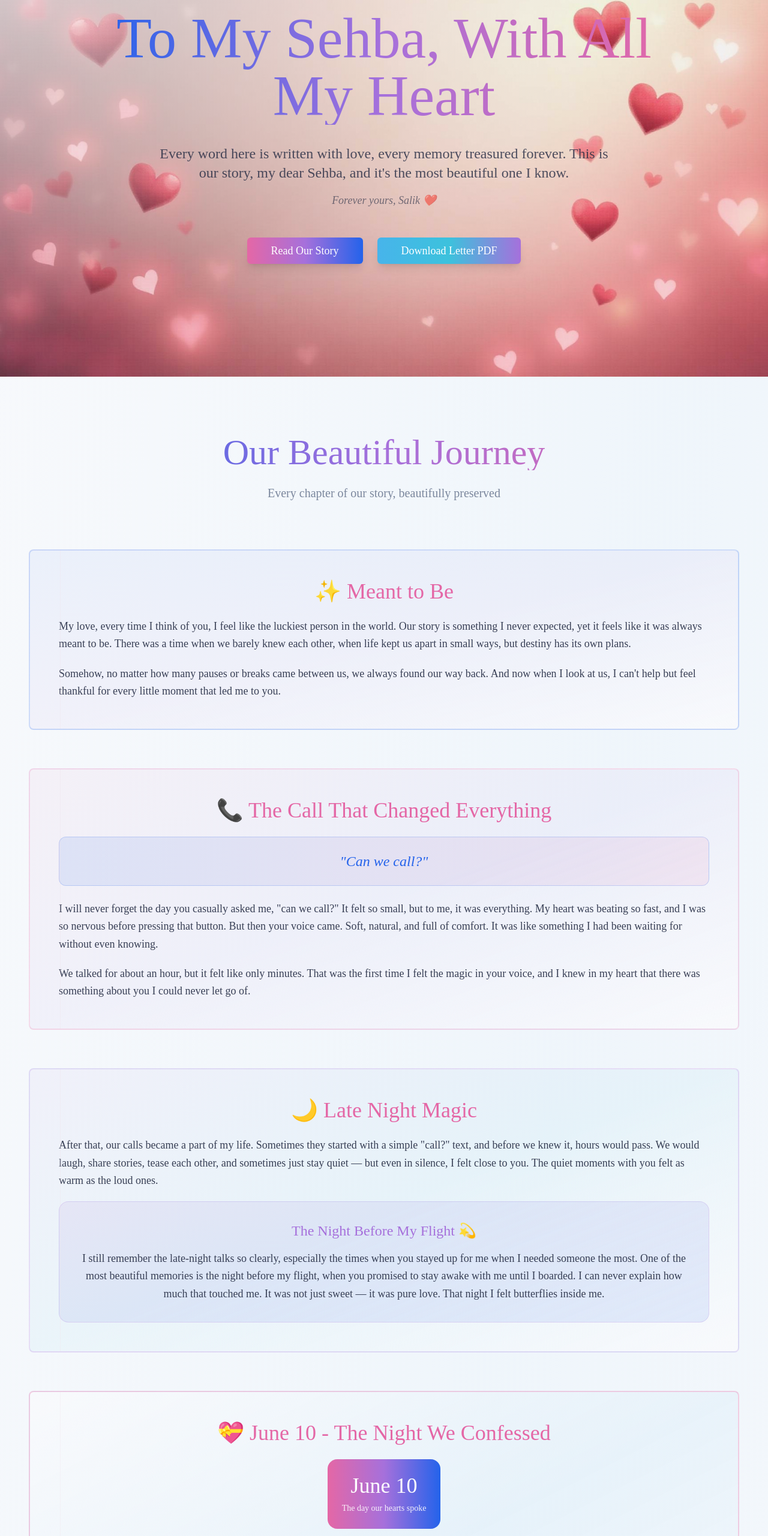
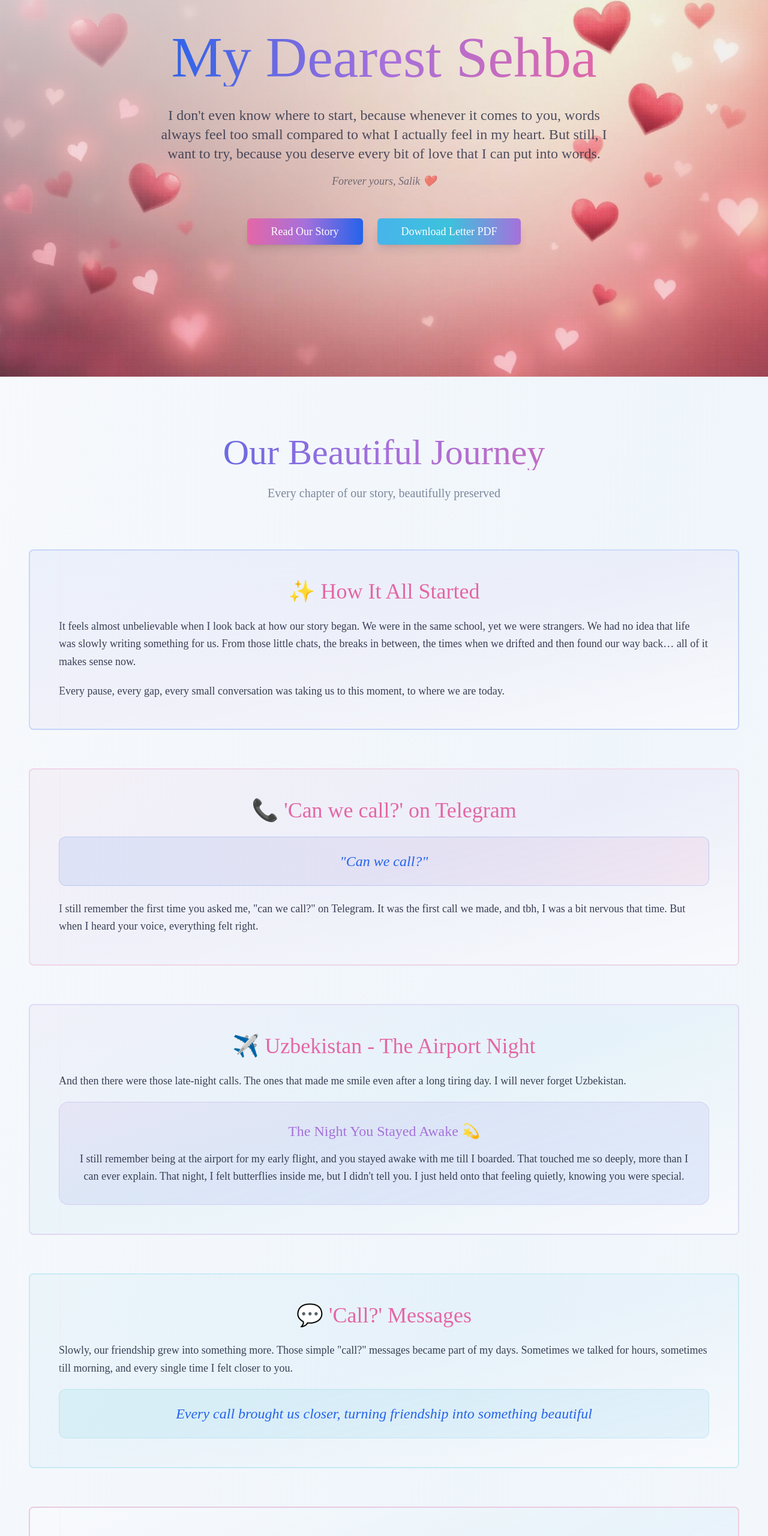
Before and after one commit to bots-hq/dear-heart-scribe, a React (Vite) app: page / in a window 1280 px wide. Shown: the part 172-2733 px from the top of the page at 60% size. Built offline with nearby package versions, Linux system fonts and the light colour scheme; the HTML template or start-up script is replaced by a standard one.

Commit message:
Update letter content

```diff
--- a/src/pages/Index.tsx
+++ b/src/pages/Index.tsx
@@ -25,12 +25,11 @@ const Index = () => {
         <div className="absolute inset-0 bg-gradient-to-br from-background/85 via-primary/5 to-romantic/15" />
         <div className="relative z-10 text-center px-6 max-w-5xl mx-auto">
           <h1 className="font-dancing text-5xl md:text-7xl lg:text-8xl bg-gradient-to-r from-primary via-purple to-romantic bg-clip-text text-transparent mb-8 leading-tight">
-            To My Sehba, With All My Heart
+            My Dearest Sehba
           </h1>
           <div className="max-w-3xl mx-auto mb-12">
             <p className="font-playfair text-lg md:text-xl lg:text-2xl text-foreground/80 leading-relaxed">
-              Every word here is written with love, every memory treasured forever.
-              This is our story, my dear Sehba, and it's the most beautiful one I know.
+              I don't even know where to start, because whenever it comes to you, words always feel too small compared to what I actually feel in my heart. But still, I want to try, because you deserve every bit of love that I can put into words.
             </p>
             <p className="font-playfair text-base md:text-lg text-foreground/60 mt-4 italic">
               Forever yours, Salik ❤️
@@ -69,24 +68,24 @@ const Index = () => {
         </div>
 
         <div className="space-y-16">
-          {/* Postcard 1: Destiny */}
+          {/* Postcard 1: Our Beginning */}
           <LoveLetter
-            title="✨ Meant to Be"
+            title="✨ How It All Started"
             className="shadow-elegant hover:shadow-professional transition-all duration-500 border-2 border-primary/20 bg-gradient-to-br from-primary/5 via-purple/5 to-background"
           >
             <div className="space-y-5 text-lg leading-relaxed">
               <p className="text-foreground/90">
-                My love, every time I think of you, I feel like the luckiest person in the world. Our story is something I never expected, yet it feels like it was always meant to be. There was a time when we barely knew each other, when life kept us apart in small ways, but destiny has its own plans.
+                It feels almost unbelievable when I look back at how our story began. We were in the same school, yet we were strangers. We had no idea that life was slowly writing something for us. From those little chats, the breaks in between, the times when we drifted and then found our way back… all of it makes sense now.
               </p>
               <p className="text-foreground/90">
-                Somehow, no matter how many pauses or breaks came between us, we always found our way back. And now when I look at us, I can't help but feel thankful for every little moment that led me to you.
+                Every pause, every gap, every small conversation was taking us to this moment, to where we are today.
               </p>
             </div>
           </LoveLetter>
 
           {/* Postcard 2: First Call */}
           <LoveLetter
-            title="📞 The Call That Changed Everything"
+            title="📞 'Can we call?' on Telegram"
             className="shadow-elegant hover:shadow-professional transition-all duration-500 border-2 border-romantic/20 bg-gradient-to-br from-romantic/5 via-purple/5 to-background"
           >
             <div className="space-y-5 text-lg leading-relaxed">
@@ -96,33 +95,47 @@ const Index = () => {
                 </p>
               </div>
               <p className="text-foreground/90">
-                I will never forget the day you casually asked me, "can we call?" It felt so small, but to me, it was everything. My heart was beating so fast, and I was so nervous before pressing that button. But then your voice came. Soft, natural, and full of comfort. It was like something I had been waiting for without even knowing.
-              </p>
-              <p className="text-foreground/90">
-                We talked for about an hour, but it felt like only minutes. That was the first time I felt the magic in your voice, and I knew in my heart that there was something about you I could never let go of.
+                I still remember the first time you asked me, "can we call?" on Telegram. It was the first call we made, and tbh, I was a bit nervous that time. But when I heard your voice, everything felt right.
               </p>
             </div>
           </LoveLetter>
 
-          {/* Postcard 3: Late Night Talks */}
+          {/* Postcard 3: Uzbekistan Airport */}
           <LoveLetter
-            title="🌙 Late Night Magic"
+            title="✈️ Uzbekistan - The Airport Night"
             className="shadow-elegant hover:shadow-professional transition-all duration-500 border-2 border-purple/20 bg-gradient-to-br from-purple/5 via-cyan/5 to-background"
           >
             <div className="space-y-5 text-lg leading-relaxed">
               <p className="text-foreground/90">
-                After that, our calls became a part of my life. Sometimes they started with a simple "call?" text, and before we knew it, hours would pass. We would laugh, share stories, tease each other, and sometimes just stay quiet — but even in silence, I felt close to you. The quiet moments with you felt as warm as the loud ones.
+                And then there were those late-night calls. The ones that made me smile even after a long tiring day. I will never forget Uzbekistan.
               </p>
               <div className="bg-gradient-to-br from-purple/10 to-primary/10 p-8 rounded-2xl border border-purple/20 my-6">
-                <h3 className="font-dancing text-2xl text-purple mb-4 text-center">The Night Before My Flight 💫</h3>
+                <h3 className="font-dancing text-2xl text-purple mb-4 text-center">The Night You Stayed Awake 💫</h3>
                 <p className="text-foreground/90 text-center">
-                  I still remember the late-night talks so clearly, especially the times when you stayed up for me when I needed someone the most. One of the most beautiful memories is the night before my flight, when you promised to stay awake with me until I boarded. I can never explain how much that touched me. It was not just sweet — it was pure love. That night I felt butterflies inside me.
+                  I still remember being at the airport for my early flight, and you stayed awake with me till I boarded. That touched me so deeply, more than I can ever explain. That night, I felt butterflies inside me, but I didn't tell you. I just held onto that feeling quietly, knowing you were special.
                 </p>
               </div>
             </div>
           </LoveLetter>
 
-          {/* Postcard 4: June 10 - Confession */}
+          {/* Postcard 4: Growing Friendship */}
+          <LoveLetter
+            title="💬 'Call?' Messages"
+            className="shadow-elegant hover:shadow-professional transition-all duration-500 border-2 border-cyan/20 bg-gradient-to-br from-cyan/5 via-accent/5 to-background"
+          >
+            <div className="space-y-5 text-lg leading-relaxed">
+              <p className="text-foreground/90">
+                Slowly, our friendship grew into something more. Those simple "call?" messages became part of my days. Sometimes we talked for hours, sometimes till morning, and every single time I felt closer to you.
+              </p>
+              <div className="text-center p-6 bg-gradient-to-r from-cyan/10 to-accent/10 rounded-xl border border-cyan/20">
+                <p className="font-dancing text-2xl text-primary italic">
+                  Every call brought us closer, turning friendship into something beautiful
+                </p>
+              </div>
+            </div>
+          </LoveLetter>
+
+          {/* Postcard 5: June 10 - Confession */}
           <LoveLetter
             title="💝 June 10 - The Night We Confessed"
             className="shadow-professional hover:shadow-serene transition-all duration-500 border-2 border-romantic/30 bg-gradient-to-br from-romantic/8 via-primary/8 to-background"
@@ -131,14 +144,14 @@ const Index = () => {
               <div className="text-center mb-6">
                 <div className="inline-block bg-gradient-to-r from-romantic via-purple to-primary p-6 rounded-2xl shadow-elegant">
                   <p className="font-dancing text-4xl text-white">June 10</p>
-                  <p className="text-white/90 text-sm mt-2">The day our hearts spoke</p>
+                  <p className="text-white/90 text-sm mt-2">The night that changed everything</p>
                 </div>
               </div>
               <p className="text-foreground/90">
-                As time went on, our bond became stronger and stronger. Our friendship slowly grew into something deeper. We built something so natural that I didn't even realize when it turned into love.
+                Then came the night of June 10. The night that changed everything. That was the night we confessed what we felt for each other. You said we should just go with the flow until we were ready for those three magical words.
               </p>
               <p className="text-foreground/90">
-                The night of June 10 will always stay with me. That was the night we finally confessed what we had both been holding inside. We admitted that we liked each other, with shyness but also with honesty. You suggested we should go with the flow until we were ready to say those three words, and when we finally said "I love you," it was like my whole world changed. In that moment, I realized how beautiful life truly is when you find the right person.
+                And when we finally said "I love you," it was like the world stopped for a second. I knew from that moment that my life had found something it could never lose.
               </p>
               <div className="text-center mt-8 p-6 bg-gradient-to-r from-romantic/10 to-primary/10 rounded-xl border-2 border-romantic/30">
                 <p className="font-dancing text-3xl text-primary">I love you ❤️</p>
@@ -146,62 +159,62 @@ const Index = () => {
             </div>
           </LoveLetter>
 
-          {/* Postcard 5: Growing Together */}
+          {/* Postcard 6: Overcoming Challenges */}
           <LoveLetter
-            title="🌱 Growing Together"
-            className="shadow-elegant hover:shadow-professional transition-all duration-500 border-2 border-cyan/20 bg-gradient-to-br from-cyan/5 via-accent/5 to-background"
+            title="💪 Stronger Together"
+            className="shadow-elegant hover:shadow-professional transition-all duration-500 border-2 border-accent/20 bg-gradient-to-br from-accent/5 via-primary/5 to-background"
           >
             <div className="space-y-5 text-lg leading-relaxed">
               <p className="text-foreground/90">
-                Since then, my heart has been full with you. We have had our ups and downs, like every relationship, but what makes us different is that we never let problems stay for long. We always find a way to fix things together.
+                Since then, every day with you has felt sweeter. Of course, not everything goes perfectly all the time. Sometimes things get tough. But what I love most about us is that we never let problems win.
               </p>
-              <div className="text-center p-6 bg-gradient-to-r from-cyan/10 to-accent/10 rounded-xl border border-cyan/20">
+              <div className="text-center p-6 bg-gradient-to-r from-accent/10 to-primary/10 rounded-xl border border-accent/20">
                 <p className="font-dancing text-2xl text-primary italic">
-                  That, to me, is love in its purest form — not perfection, but the will to hold on and grow together.
+                  We always come back to each other, we always fix things, and we never let distance or differences break what we have.
                 </p>
               </div>
             </div>
           </LoveLetter>
 
-          {/* Postcard 6: First Date */}
+          {/* Postcard 7: First Date */}
           <LoveLetter
             title="🤝 Our First Date - When You Held My Hand"
             className="shadow-elegant hover:shadow-professional transition-all duration-500 border-2 border-gold/20 bg-gradient-to-br from-gold/5 via-sunset/5 to-background"
           >
             <div className="space-y-5 text-lg leading-relaxed">
               <p className="text-foreground/90">
-                I hold so many moments with you close to my heart, but one that I will never forget is our first date. I was nervous, maybe even a little shy, but then you held my hand. That small moment felt so big inside me. It was like butterflies and waves all at once.
+                One of my favorite memories is our first date. I was nervous, trying to act normal, but inside my heart was racing. Then you held my hand. That one moment gave me butterflies like I had never felt before.
               </p>
               <div className="text-center my-6">
                 <div className="inline-flex items-center gap-3 bg-gradient-to-r from-romantic/15 to-gold/15 px-8 py-4 rounded-full border-2 border-gold/30">
                   <span className="text-3xl">🦋</span>
-                  <span className="font-dancing text-2xl text-foreground">Butterflies & Waves</span>
-                  <span className="text-3xl">🌊</span>
+                  <span className="font-dancing text-2xl text-foreground">Butterflies & Electricity</span>
+                  <span className="text-3xl">⚡</span>
                 </div>
               </div>
               <p className="text-foreground/90 text-center font-semibold">
-                I had never felt something so pure and magical before. To this day, that remains one of the best moments of my life.
+                It felt like electricity running through me, waves I cannot put into words. That memory is one of the best of my life, and I know I will never forget it.
               </p>
             </div>
           </LoveLetter>
 
-          {/* Postcard 7: You Are My Peace */}
+          {/* Postcard 8: You Are My Peace */}
           <LoveLetter
             title="🕊️ My Safe Place"
-            className="shadow-professional hover:shadow-serene transition-all duration-500 border-2 border-accent/30 bg-gradient-to-br from-accent/8 via-cyan/8 to-background"
+            className="shadow-professional hover:shadow-serene transition-all duration-500 border-2 border-cyan/30 bg-gradient-to-br from-cyan/8 via-accent/8 to-background"
           >
             <div className="space-y-5 text-lg leading-relaxed">
               <p className="text-foreground/90">
-                Sehba, you are not just someone I love. You are the person who makes me feel at peace. Whenever I feel anxious, low, or burdened, the moment I talk to you, everything fades.
+                Sehba, you are not just the person I love. You are the person who makes me feel safe. Whenever I feel anxious, upset, or lost, just talking to you takes it all away.
               </p>
               <div className="grid md:grid-cols-3 gap-6 my-8">
-                <div className="bg-gradient-to-br from-accent/10 to-cyan/10 p-6 rounded-xl border border-accent/20 text-center">
+                <div className="bg-gradient-to-br from-cyan/10 to-accent/10 p-6 rounded-xl border border-cyan/20 text-center">
                   <p className="text-4xl mb-3">✨</p>
                   <p className="font-dancing text-xl text-primary">Your Magic</p>
                 </div>
-                <div className="bg-gradient-to-br from-cyan/10 to-primary/10 p-6 rounded-xl border border-cyan/20 text-center">
+                <div className="bg-gradient-to-br from-accent/10 to-primary/10 p-6 rounded-xl border border-accent/20 text-center">
                   <p className="text-4xl mb-3">🏠</p>
-                  <p className="font-dancing text-xl text-primary">My Home</p>
+                  <p className="font-dancing text-xl text-primary">My Comfort</p>
                 </div>
                 <div className="bg-gradient-to-br from-primary/10 to-purple/10 p-6 rounded-xl border border-primary/20 text-center">
                   <p className="text-4xl mb-3">💫</p>
@@ -209,71 +222,50 @@ const Index = () => {
                 </div>
               </div>
               <p className="text-foreground/90 text-center font-semibold text-xl">
-                You have a magic in you — a way of healing me without even trying. You are my safe place, my comfort, and my happiness.
+                You don't even have to try — you just have this magic in you that makes everything better. You are my comfort, my happiness, my peace.
               </p>
             </div>
           </LoveLetter>
 
-          {/* Postcard 8: Future Dreams */}
+          {/* Postcard 9: Future Dreams */}
           <LoveLetter
             title="🌍 Our Future Together"
             className="shadow-professional hover:shadow-serene transition-all duration-500 border-2 border-purple/30 bg-gradient-to-br from-purple/8 via-romantic/8 to-background"
           >
             <div className="space-y-5 text-lg leading-relaxed">
               <p className="text-foreground/90">
-                When I think about the future, all I see is you. I dream of marrying you, of building a life where it is always you and me. I want us to travel the whole world together — not just to see places, but to live moments.
+                When I think of the future, I see only you by my side. I dream of marrying you, of building a life with you, of traveling the world together and creating memories that last forever. You know I love to travel, but the truth is, the place doesn't matter. What matters is being with you in those places.
               </p>
               <div className="bg-gradient-to-br from-primary/10 via-purple/10 to-romantic/10 p-8 rounded-2xl border-2 border-primary/30 my-6">
                 <h3 className="font-dancing text-3xl text-primary mb-6 text-center">I imagine us... 🌟</h3>
                 <div className="space-y-3 text-foreground/90">
-                  <p>✈️ Laughing in strange cities</p>
-                  <p>🤝 Holding hands while exploring unknown streets</p>
-                  <p>🌅 Watching sunsets by the sea</p>
-                  <p>📸 Creating memories that we will hold onto forever</p>
+                  <p>😄 Laughing together in new cities</p>
+                  <p>🤝 Holding hands as we walk in new places</p>
+                  <p>🌅 Watching sunsets together</p>
+                  <p>💫 Sharing moments that will always stay with us</p>
                 </div>
               </div>
-              <p className="text-foreground/90 text-center italic text-xl">
-                For me, the true adventure is not the destinations, but being with you wherever we go.
-              </p>
             </div>
           </LoveLetter>
 
-          {/* Postcard 9: Supporting Your Dreams */}
-          <LoveLetter
-            title="🩺 Supporting Your Dreams"
-            className="shadow-elegant hover:shadow-professional transition-all duration-500 border-2 border-cyan/20 bg-gradient-to-br from-cyan/5 via-primary/5 to-background"
-          >
-            <div className="space-y-5 text-lg leading-relaxed">
-              <p className="text-foreground/90">
-                I also pray for your success. I know how hardworking and determined you are, and I believe with all my heart that you will become the amazing doctor you dream of being. I will always be by your side, supporting you, cheering for you, and reminding you of how much you're capable of.
-              </p>
-              <div className="text-center my-6 p-8 bg-gradient-to-r from-cyan/10 to-primary/10 rounded-xl border-2 border-cyan/30">
-                <p className="font-dancing text-3xl text-primary mb-3">Dr. Sehba ❤️</p>
-                <p className="text-foreground/80">Your biggest supporter, always</p>
-              </div>
-              <p className="text-foreground/90">
-                Even if distance comes between us, my love will never stop. No matter where you are, my heart will always be with you.
-              </p>
-            </div>
-          </LoveLetter>
 
           {/* Final Postcard: Forever Promise */}
           <LoveLetter
             id="promises"
-            title="💍 Forever & Always"
+            title="💍 My Promise to You"
             className="shadow-professional border-4 border-primary/40 bg-gradient-to-br from-primary/10 via-romantic/10 to-purple/10"
           >
             <div className="text-center space-y-8">
               <div className="bg-gradient-to-r from-primary via-purple to-romantic p-8 rounded-2xl shadow-elegant">
-                <p className="font-dancing text-4xl text-white mb-4">My Promise to You</p>
+                <p className="font-dancing text-4xl text-white mb-4">Forever & Always</p>
               </div>
 
               <div className="space-y-6 text-lg leading-relaxed max-w-3xl mx-auto">
                 <p className="text-foreground/90">
-                  I promise you, Sehba, that I will always love you. I will always care for you. I will always do my best to make you feel as special as you truly are. I know I am not perfect, and sometimes I fall short, but I am trying every single day to be more patient, more caring, and more understanding.
+                  I promise you this, Sehba: I will always love you, always care for you, and always stand by you. I know I'm not perfect. I know I sometimes fail at understanding things the way I should. But I am learning every day. I am trying every day. And I will never stop trying to be better for you.
                 </p>
                 <p className="text-foreground/90">
-                  I promise I am working to understand you better, and I will never give up on us.
+                  I promise I will understand you, I will keep growing, and I will never give up on us.
                 </p>
               </div>
 
@@ -283,12 +275,12 @@ const Index = () => {
                   <p className="text-foreground/90">❤️ My Love</p>
                   <p className="text-foreground/90">🕊️ My Peace</p>
                   <p className="text-foreground/90">🏠 My Safe Place</p>
-                  <p className="text-foreground/90">♾️ My Forever</p>
+                  <p className="text-foreground/90">♾️ My Everything</p>
                 </div>
               </div>
 
               <p className="text-2xl text-foreground/90 font-semibold">
-                With you, life feels complete. With you, I feel like I have found home.
+                My future only makes sense with you in it. And I want you to know that I will love you not just today, not just tomorrow, but for all the days to come.
               </p>
 
               <div className="pt-8 space-y-6">
```
